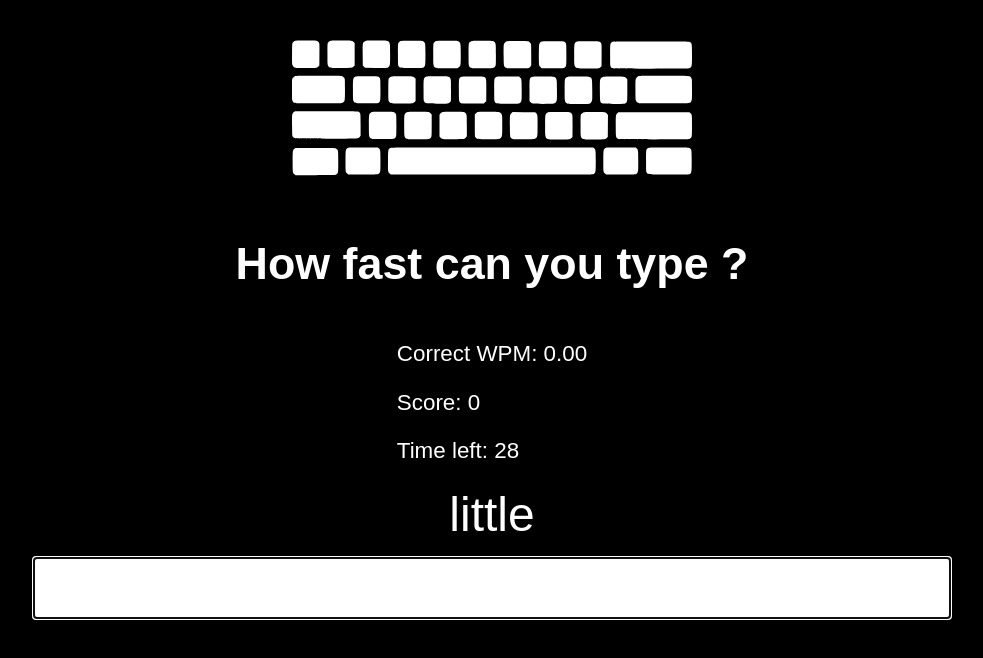
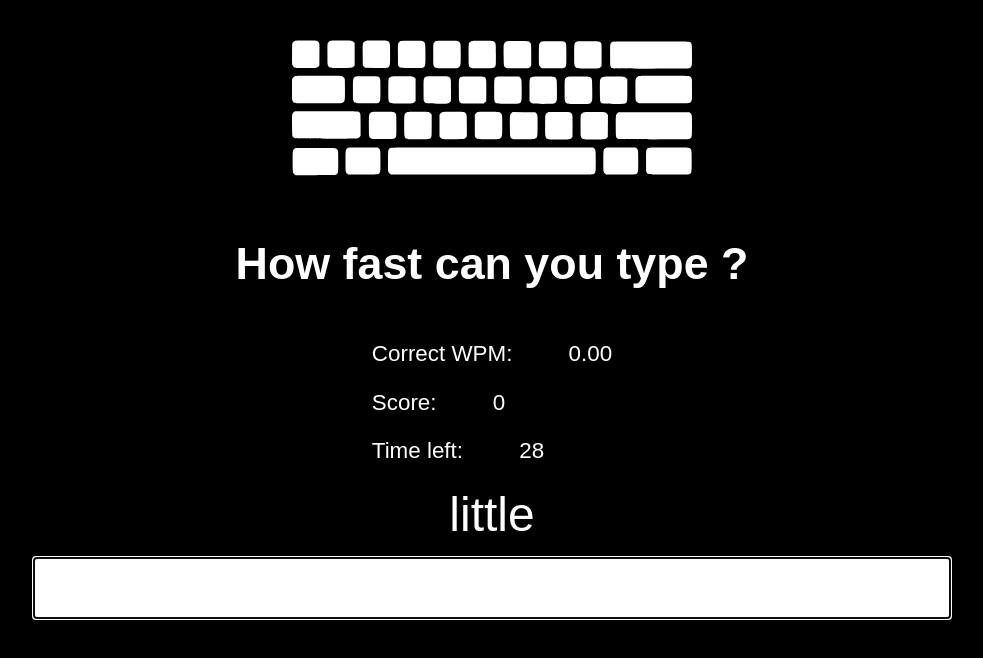
Before and after one commit to mihaiciupitu/speedtyping, a plain HTML site: page index.html in a window 1280 px wide. Both pictures are taken after a click on the button "Start game". Shown: the whole page, without its empty margins (148-1131 px from the left). Drawn offline with Linux system fonts and the light colour scheme.

Commit message:
Update style.css

```diff
--- a/style.css
+++ b/style.css
@@ -65,6 +65,9 @@ input {
   padding: 5px;
   display: inline-block;
 }
+span {
+  margin-left: 50px;
+}
 @media screen and (max-width: 600px) {
   img {
     width: 200px;
```
